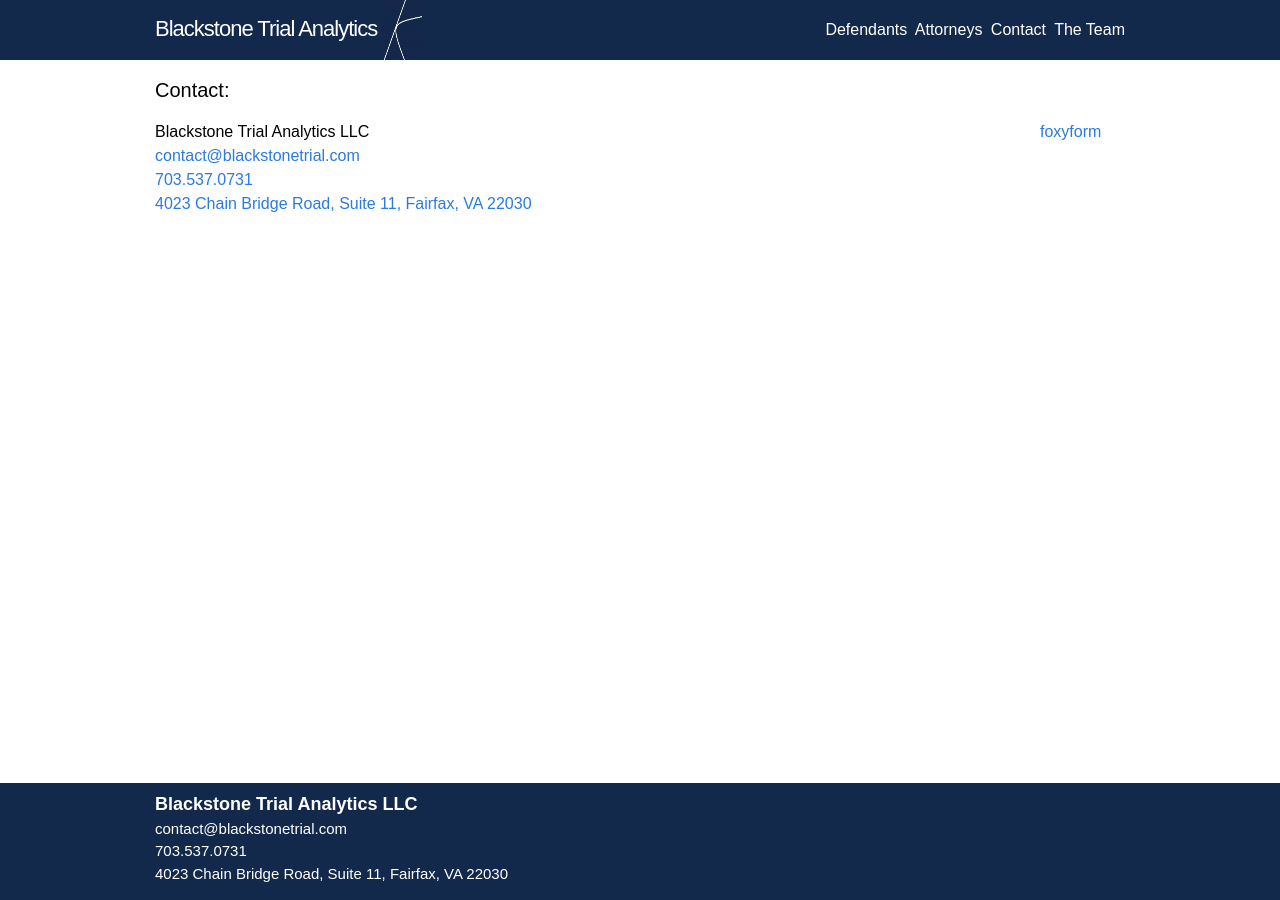
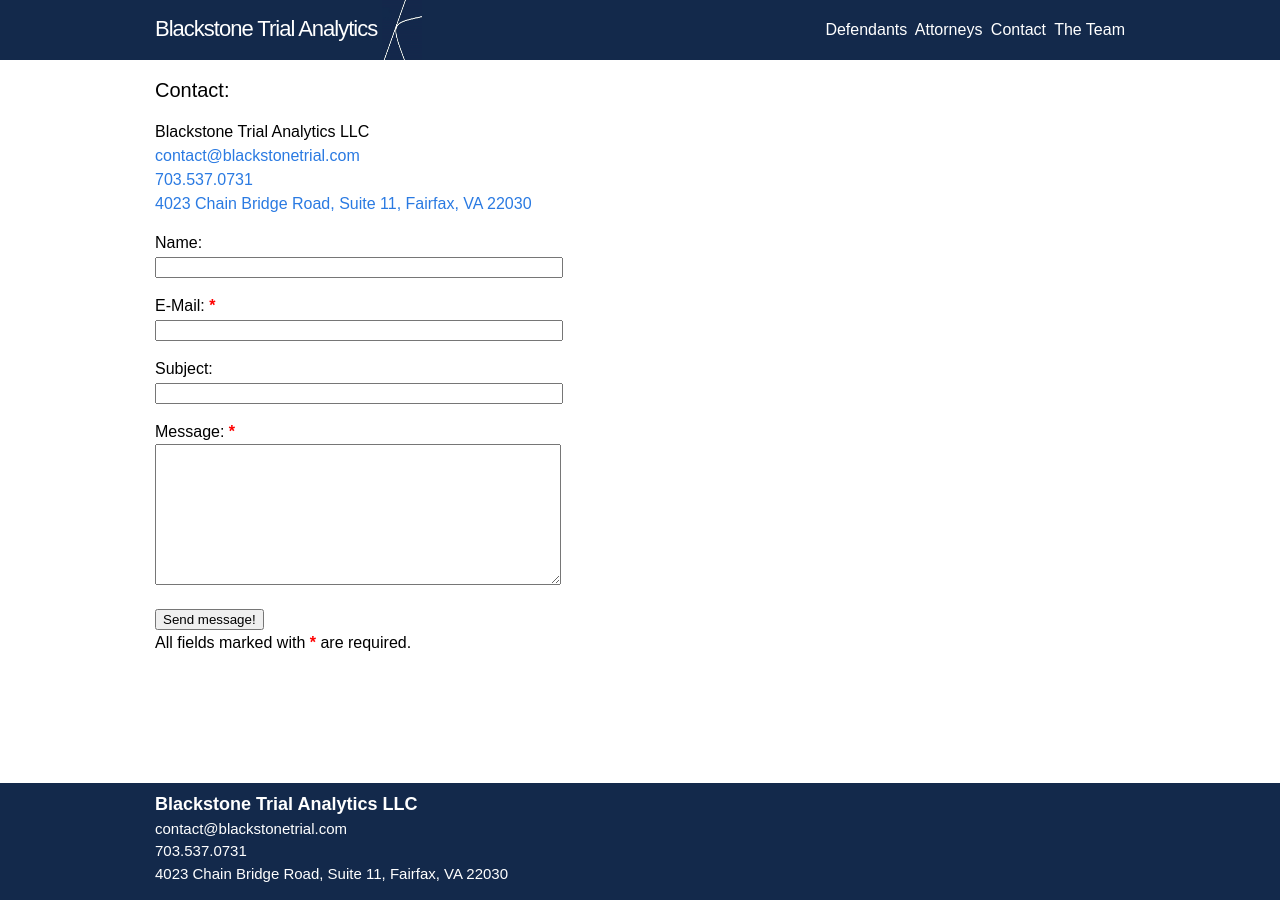
Before and after one commit to BlackstoneTrialAnalytics/BlackstoneTrialAnalytics.github.io, a Jekyll site: the page built from Contact/index.html, in a window 1280 px wide. Built offline with Jekyll 4.4.1, drawn with Linux system fonts in a browser that asks for light colours; a script that is not in the unit is left out.

Commit message:
Fixing the contact page layout.

```diff
--- a/Contact/index.html
+++ b/Contact/index.html
@@ -29,23 +29,30 @@
             <li><a href="https://www.google.com/maps/place/Blackstone+Trial+Analytics,+LLC/@38.8455086,-77.308786,17z/data=!4m13!1m7!3m6!1s0x89b64e9258c0f639:0x8b562a5f57d8c1fd!2s4023+Chain+Bridge+Rd,+Fairfax,+VA+22030!3b1!8m2!3d38.8455044!4d-77.306592!3m4!1s0x89b64e9258a70b3d:0xe493038f03702b46!8m2!3d38.8455111!4d-77.3065893">{{site.address}}</a></li>
         </ul>
 
+		<form accept-charset="utf-8" action="https://formspree.io/davidwnastase@gmail.com" method="post" style="width: 100%;">
+			<p class="form">
+				Name:  <br />
+				<input type="text" class="form"  name="name" value="" />
+			</p>
+			<p class="form">E-Mail: <span style="font-weight: bolder; color: red;">*</span>
+				<br />
+				<input type="email" class="form"  name="email" value="" />
+			</p>
+			<input type="text" name="_gotcha" style="display:none" />
+			<p class="form">
+				Subject:  <br />
+				<input type="text" class="form"  name="_subject" value="" />
+			</p>
+			<p class="form">
+			Message: <span style="font-weight: bolder; color: red;">*</span> <br />
+			<textarea name="content" rows="9" class="form"></textarea></p>
+			<div id="bottom">
+				<input type="submit" value="Send message!" class="formsubmit" />
+				<p class="formklein">All fields marked with <span style="font-weight: bolder; color: red;">*</span> are required.</p>
 			</div>
+		</form>
 
-	<!-- Temporary code until we make our own solution in the future -->
-	<!-- Do not change the code! -->
-	<a id="foxyform_embed_link_799586" href="http://www.foxyform.com/">foxyform</a>
-	<script type="text/javascript">
-	(function(d, t){
-		var g = d.createElement(t),
-		s = d.getElementsByTagName(t)[0];
-		g.src = "http://www.foxyform.com/js.php?id=799586&sec_hash=bf810b0fd3b&width=350px";
-		s.parentNode.insertBefore(g, s);
-	}(document, "script"));
-	</script>
-	<!-- Do not change the code! -->
-
-	  <div id="googleMap" style="float:left; max-width:100%;  width:400px; height:340px; margin-bottom:40px;"></div>
-
-
+    </div>
+	<div id="googleMap"></div>
   </article>
 </div>
--- a/_sass/_layout.scss
+++ b/_sass/_layout.scss
@@ -191,8 +191,13 @@
 
 .contact {
 float: left;
-max-width: 500px;
-min-width:50%;
+width:50%;
+min-width:400px;
+
+@include media-query($on-palm) {
+	width:100%;
+	min-width:100%;
+}
 }
 
 .hack {
@@ -243,3 +248,23 @@
 		display:inline-block;
 	}
 }
+
+.form {
+	width:400px;
+	max-width:100%;
+}
+
+#googleMap {
+min-width:400px;
+max-width:50%;
+height:340px;
+
+@include media-query($on-palm) {
+	float:left;
+	width:100%;
+	min-width:0;
+	max-width:100%;
+	margin-bottom:20px;
+}
+
+}
```
Lines whose indentation alone changed are shown as unchanged.
